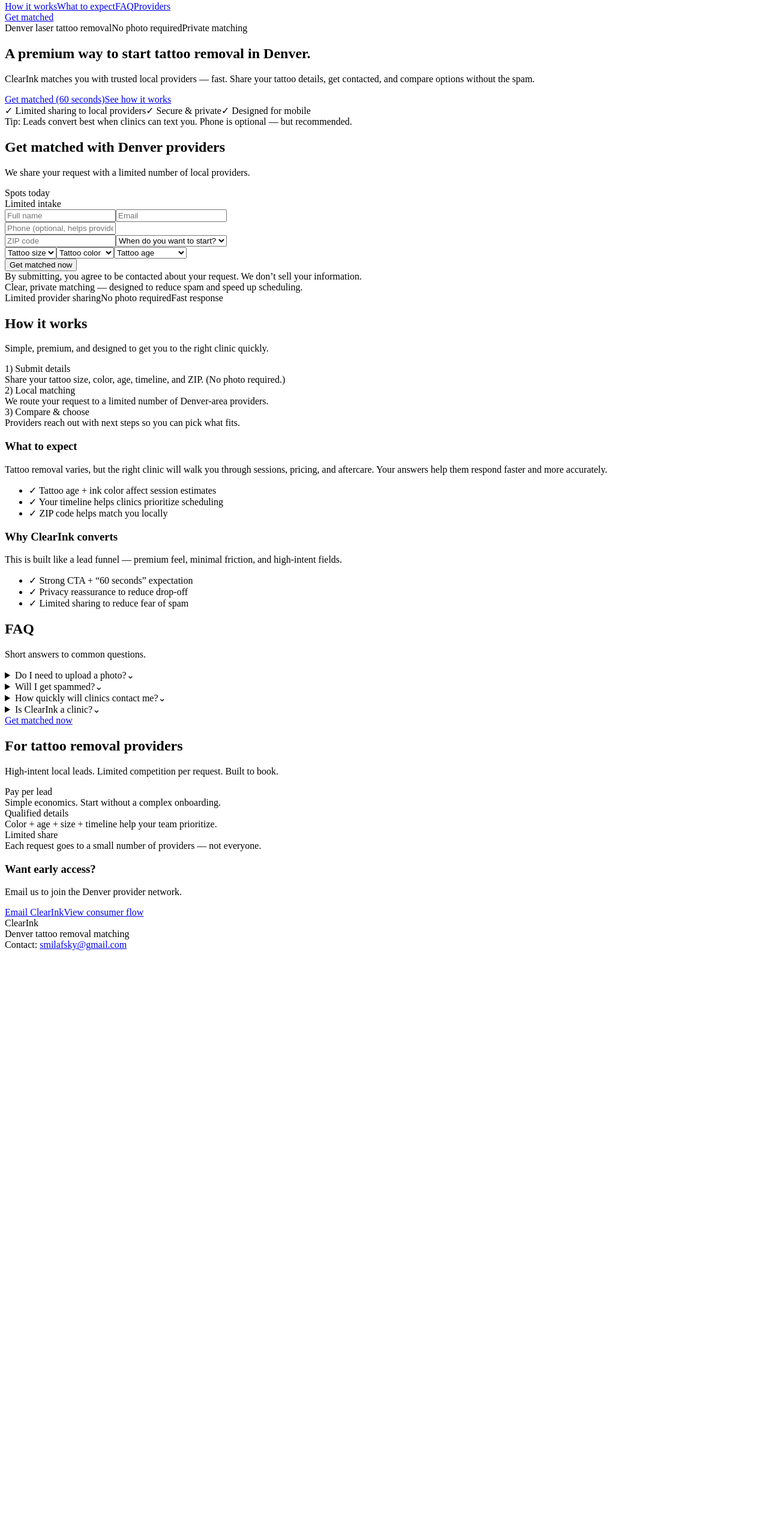
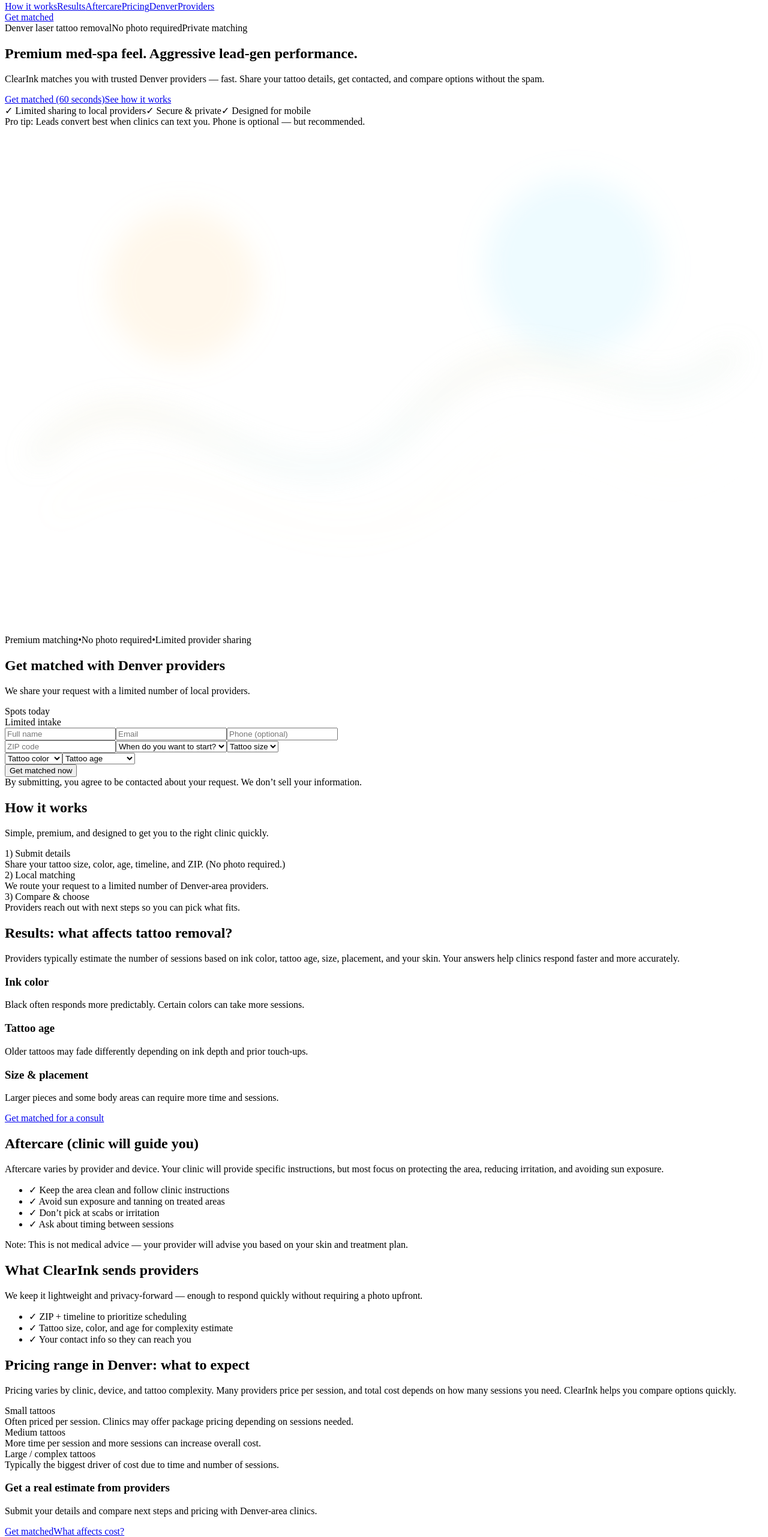
Before and after one commit to smilafsky/clearink-website, a Next.js app: page / in a window 1280 px wide. Shown: the part 24-2586 px from the top of the page at 60% size. Before the commit the page ends 1616 px from the top, so only its background shows below. Built offline with nearby package versions, Linux system fonts and the light colour scheme.

Commit message:
Update page.jsx

```diff
--- a/app/page.jsx
+++ b/app/page.jsx
@@ -1,4 +1,4 @@
-const FORM_ACTION_URL = "https://script.google.com/macros/s/AKfycbwoQETmXzQsBnpjHcMZsFYF33eTch-EkCSm8lyraLXbRZOpmboquu2u47ACgKKJVDKw/exec"; // <-- your Google Apps Script Web App URL
+const FORM_ACTION_URL = "PASTE_YOUR_WEB_APP_URL_HERE"; // <-- your Google Apps Script Web App URL
 
 function Pill({ children }) {
   return (
@@ -37,6 +37,75 @@
   );
 }
 
+/**
+ * Inline “luxury” hero image (SVG) so you don’t need to host anything.
+ * Looks premium, loads instantly, works on all devices.
+ */
+function HeroArt() {
+  return (
+    <div className="relative overflow-hidden rounded-[28px] border border-white/10 bg-black/30 shadow-[0_30px_90px_-40px_rgba(0,0,0,0.85)]">
+      <div className="absolute inset-0 opacity-70 bg-[radial-gradient(800px_500px_at_10%_20%,rgba(255,215,154,0.35),transparent_55%),radial-gradient(700px_450px_at_80%_30%,rgba(163,230,255,0.22),transparent_55%),radial-gradient(900px_700px_at_50%_100%,rgba(255,255,255,0.08),transparent_60%)]" />
+      <svg
+        viewBox="0 0 1200 800"
+        className="relative block h-[280px] w-full md:h-[420px]"
+        xmlns="http://www.w3.org/2000/svg"
+        aria-hidden="true"
+      >
+        <defs>
+          <linearGradient id="g1" x1="0" y1="0" x2="1" y2="1">
+            <stop offset="0" stopColor="rgba(255,215,154,0.55)" />
+            <stop offset="1" stopColor="rgba(163,230,255,0.35)" />
+          </linearGradient>
+          <linearGradient id="g2" x1="1" y1="0" x2="0" y2="1">
+            <stop offset="0" stopColor="rgba(255,255,255,0.22)" />
+            <stop offset="1" stopColor="rgba(255,215,154,0.08)" />
+          </linearGradient>
+          <filter id="blur" x="-30%" y="-30%" width="160%" height="160%">
+            <feGaussianBlur stdDeviation="22" />
+          </filter>
+        </defs>
+
+        <rect width="1200" height="800" fill="transparent" />
+
+        {/* abstract “ink swirl” ribbons */}
+        <path
+          d="M50 520 C 260 300, 430 700, 650 460 C 860 230, 980 520, 1150 360"
+          stroke="url(#g1)"
+          strokeWidth="24"
+          strokeLinecap="round"
+          fill="none"
+          opacity="0.55"
+          filter="url(#blur)"
+        />
+        <path
+          d="M80 610 C 320 430, 460 790, 720 560 C 930 370, 1000 650, 1150 500"
+          stroke="url(#g2)"
+          strokeWidth="18"
+          strokeLinecap="round"
+          fill="none"
+          opacity="0.6"
+          filter="url(#blur)"
+        />
+
+        {/* soft glow orbs */}
+        <circle cx="280" cy="250" r="120" fill="rgba(255,215,154,0.20)" filter="url(#blur)" />
+        <circle cx="900" cy="220" r="140" fill="rgba(163,230,255,0.18)" filter="url(#blur)" />
+        <circle cx="640" cy="650" r="170" fill="rgba(255,255,255,0.08)" filter="url(#blur)" />
+      </svg>
+
+      <div className="absolute bottom-0 left-0 right-0 p-5 md:p-6">
+        <div className="inline-flex items-center gap-2 rounded-2xl border border-white/10 bg-black/35 px-4 py-2 text-xs text-white/80 backdrop-blur">
+          <span className="font-semibold text-white">Premium matching</span>
+          <span className="text-white/40">•</span>
+          <span>No photo required</span>
+          <span className="text-white/40">•</span>
+          <span>Limited provider sharing</span>
+        </div>
+      </div>
+    </div>
+  );
+}
+
 export default function Home() {
   return (
     <main className="min-h-screen text-white">
@@ -57,8 +126,10 @@
 
           <nav className="hidden md:flex items-center gap-6 text-sm text-white/75">
             <a className="hover:text-white" href="#how">How it works</a>
-            <a className="hover:text-white" href="#results">What to expect</a>
-            <a className="hover:text-white" href="#faq">FAQ</a>
+            <a className="hover:text-white" href="#results">Results</a>
+            <a className="hover:text-white" href="#aftercare">Aftercare</a>
+            <a className="hover:text-white" href="#pricing">Pricing</a>
+            <a className="hover:text-white" href="#denver">Denver</a>
             <a className="hover:text-white" href="#providers">Providers</a>
           </nav>
 
@@ -82,14 +153,13 @@
             </div>
 
             <h1 className="mt-6 text-4xl font-bold tracking-tight md:text-5xl">
-              A premium way to start tattoo removal in Denver.
+              Premium med-spa feel. Aggressive lead-gen performance.
             </h1>
             <p className="mt-4 text-lg text-white/75 max-w-xl">
-              ClearInk matches you with trusted local providers — fast.
+              ClearInk matches you with trusted Denver providers — fast.
               Share your tattoo details, get contacted, and compare options without the spam.
             </p>
 
-            {/* Bold lead-gen cues */}
             <div className="mt-6 flex flex-col sm:flex-row gap-3">
               <a
                 href="#get-matched"
@@ -112,13 +182,21 @@
             </div>
 
             <div className="mt-6 rounded-2xl border border-white/10 bg-white/5 px-4 py-3 text-sm text-white/80 backdrop-blur">
-              <span className="font-semibold text-white">Tip:</span> Leads convert best when clinics can text you.
+              <span className="font-semibold text-white">Pro tip:</span> Leads convert best when clinics can text you.
               Phone is optional — but recommended.
             </div>
           </div>
 
-          {/* Form */}
-          <div id="get-matched" className="rounded-[28px] border border-white/10 bg-white/5 p-6 shadow-[0_30px_90px_-40px_rgba(0,0,0,0.8)] backdrop-blur">
+          {/* HERO IMAGE (added) */}
+          <HeroArt />
+        </div>
+
+        {/* Form (kept below hero for bold lead-gen) */}
+        <div className="mx-auto mt-10 max-w-6xl">
+          <div
+            id="get-matched"
+            className="rounded-[28px] border border-white/10 bg-white/5 p-6 shadow-[0_30px_90px_-40px_rgba(0,0,0,0.8)] backdrop-blur"
+          >
             <div className="flex items-start justify-between gap-4">
               <div>
                 <h2 className="text-xl font-bold">Get matched with Denver providers</h2>
@@ -133,7 +211,7 @@
             </div>
 
             <form action={FORM_ACTION_URL} method="POST" className="mt-5 space-y-3">
-              <div className="grid gap-3 sm:grid-cols-2">
+              <div className="grid gap-3 md:grid-cols-3">
                 <input
                   type="text"
                   name="name"
@@ -148,16 +226,15 @@
                   className="w-full rounded-2xl border border-white/10 bg-black/20 p-3 text-white placeholder:text-white/40 outline-none focus:ring-2 focus:ring-[#ffd79a]/40"
                   required
                 />
+                <input
+                  type="tel"
+                  name="phone"
+                  placeholder="Phone (optional)"
+                  className="w-full rounded-2xl border border-white/10 bg-black/20 p-3 text-white placeholder:text-white/40 outline-none focus:ring-2 focus:ring-[#ffd79a]/40"
+                />
               </div>
 
-              <input
-                type="tel"
-                name="phone"
-                placeholder="Phone (optional, helps providers reach you faster)"
-                className="w-full rounded-2xl border border-white/10 bg-black/20 p-3 text-white placeholder:text-white/40 outline-none focus:ring-2 focus:ring-[#ffd79a]/40"
-              />
-
-              <div className="grid gap-3 sm:grid-cols-2">
+              <div className="grid gap-3 md:grid-cols-3">
                 <input
                   type="text"
                   name="zip"
@@ -176,9 +253,6 @@
                   <option className="text-black">1–3 months</option>
                   <option className="text-black">Just researching</option>
                 </select>
-              </div>
-
-              <div className="grid gap-3 sm:grid-cols-3">
                 <select
                   name="size"
                   className="w-full rounded-2xl border border-white/10 bg-black/20 p-3 text-white outline-none focus:ring-2 focus:ring-[#ffd79a]/40"
@@ -190,7 +264,9 @@
                   <option className="text-black">Medium</option>
                   <option className="text-black">Large</option>
                 </select>
+              </div>
 
+              <div className="grid gap-3 md:grid-cols-2">
                 <select
                   name="color"
                   className="w-full rounded-2xl border border-white/10 bg-black/20 p-3 text-white outline-none focus:ring-2 focus:ring-[#ffd79a]/40"
@@ -202,7 +278,6 @@
                   <option className="text-black">Some color</option>
                   <option className="text-black">Heavy color</option>
                 </select>
-
                 <select
                   name="age"
                   className="w-full rounded-2xl border border-white/10 bg-black/20 p-3 text-white outline-none focus:ring-2 focus:ring-[#ffd79a]/40"
@@ -229,22 +304,6 @@
                 <span className="text-white font-semibold">We don’t sell your information.</span>
               </div>
             </form>
-          </div>
-        </div>
-      </section>
-
-      {/* Social-proof style band */}
-      <section className="px-6 pb-10">
-        <div className="mx-auto max-w-6xl rounded-3xl border border-white/10 bg-white/5 p-6 backdrop-blur">
-          <div className="flex flex-col gap-3 md:flex-row md:items-center md:justify-between">
-            <div className="text-sm text-white/80">
-              <span className="font-semibold text-white">Clear, private matching</span> — designed to reduce spam and speed up scheduling.
-            </div>
-            <div className="flex flex-wrap gap-2 text-xs">
-              <span className="rounded-full border border-white/10 bg-black/20 px-3 py-1 text-white/80">Limited provider sharing</span>
-              <span className="rounded-full border border-white/10 bg-black/20 px-3 py-1 text-white/80">No photo required</span>
-              <span className="rounded-full border border-white/10 bg-black/20 px-3 py-1 text-white/80">Fast response</span>
-            </div>
           </div>
         </div>
       </section>
@@ -276,33 +335,175 @@
         </div>
       </section>
 
-      {/* What to expect */}
+      {/* RESULTS (added) */}
       <section id="results" className="px-6 py-16">
+        <div className="mx-auto max-w-6xl">
+          <div className="mb-10">
+            <h2 className="text-3xl font-bold tracking-tight">Results: what affects tattoo removal?</h2>
+            <p className="mt-3 text-white/70 max-w-3xl">
+              Providers typically estimate the number of sessions based on ink color, tattoo age, size, placement, and your skin.
+              Your answers help clinics respond faster and more accurately.
+            </p>
+          </div>
+
+          <div className="grid gap-6 md:grid-cols-3">
+            <SoftCard>
+              <h3 className="text-lg font-bold">Ink color</h3>
+              <p className="mt-2 text-sm text-white/75">
+                Black often responds more predictably. Certain colors can take more sessions.
+              </p>
+            </SoftCard>
+            <SoftCard>
+              <h3 className="text-lg font-bold">Tattoo age</h3>
+              <p className="mt-2 text-sm text-white/75">
+                Older tattoos may fade differently depending on ink depth and prior touch-ups.
+              </p>
+            </SoftCard>
+            <SoftCard>
+              <h3 className="text-lg font-bold">Size & placement</h3>
+              <p className="mt-2 text-sm text-white/75">
+                Larger pieces and some body areas can require more time and sessions.
+              </p>
+            </SoftCard>
+          </div>
+
+          <div className="mt-8 flex justify-center">
+            <a
+              href="#get-matched"
+              className="inline-flex justify-center rounded-2xl bg-gradient-to-r from-white to-[#ffd79a] px-6 py-3 text-sm font-extrabold text-black shadow-[0_18px_55px_-18px_rgba(255,215,154,0.95)] hover:opacity-95 transition"
+            >
+              Get matched for a consult
+            </a>
+          </div>
+        </div>
+      </section>
+
+      {/* AFTERCARE (added) */}
+      <section id="aftercare" className="px-6 py-16">
         <div className="mx-auto max-w-6xl grid gap-8 md:grid-cols-2">
           <SoftCard>
-            <h3 className="text-xl font-bold">What to expect</h3>
-            <p className="mt-2 text-sm text-white/75">
-              Tattoo removal varies, but the right clinic will walk you through sessions, pricing, and aftercare.
-              Your answers help them respond faster and more accurately.
+            <h2 className="text-2xl font-bold tracking-tight">Aftercare (clinic will guide you)</h2>
+            <p className="mt-3 text-sm text-white/75">
+              Aftercare varies by provider and device. Your clinic will provide specific instructions, but most focus on
+              protecting the area, reducing irritation, and avoiding sun exposure.
             </p>
             <ul className="mt-5 space-y-3 text-sm text-white/75">
-              <li>✓ Tattoo age + ink color affect session estimates</li>
-              <li>✓ Your timeline helps clinics prioritize scheduling</li>
-              <li>✓ ZIP code helps match you locally</li>
+              <li>✓ Keep the area clean and follow clinic instructions</li>
+              <li>✓ Avoid sun exposure and tanning on treated areas</li>
+              <li>✓ Don’t pick at scabs or irritation</li>
+              <li>✓ Ask about timing between sessions</li>
             </ul>
+            <p className="mt-4 text-xs text-white/60">
+              Note: This is not medical advice — your provider will advise you based on your skin and treatment plan.
+            </p>
           </SoftCard>
 
           <SoftCard>
-            <h3 className="text-xl font-bold">Why ClearInk converts</h3>
-            <p className="mt-2 text-sm text-white/75">
-              This is built like a lead funnel — premium feel, minimal friction, and high-intent fields.
+            <h2 className="text-2xl font-bold tracking-tight">What ClearInk sends providers</h2>
+            <p className="mt-3 text-sm text-white/75">
+              We keep it lightweight and privacy-forward — enough to respond quickly without requiring a photo upfront.
             </p>
             <ul className="mt-5 space-y-3 text-sm text-white/75">
-              <li>✓ Strong CTA + “60 seconds” expectation</li>
-              <li>✓ Privacy reassurance to reduce drop-off</li>
-              <li>✓ Limited sharing to reduce fear of spam</li>
+              <li>✓ ZIP + timeline to prioritize scheduling</li>
+              <li>✓ Tattoo size, color, and age for complexity estimate</li>
+              <li>✓ Your contact info so they can reach you</li>
             </ul>
           </SoftCard>
+        </div>
+      </section>
+
+      {/* PRICING RANGE (added) */}
+      <section id="pricing" className="px-6 py-16">
+        <div className="mx-auto max-w-6xl">
+          <div className="mb-10">
+            <h2 className="text-3xl font-bold tracking-tight">Pricing range in Denver: what to expect</h2>
+            <p className="mt-3 text-white/70 max-w-3xl">
+              Pricing varies by clinic, device, and tattoo complexity. Many providers price per session, and total cost depends on
+              how many sessions you need. ClearInk helps you compare options quickly.
+            </p>
+          </div>
+
+          <div className="grid gap-6 md:grid-cols-3">
+            <Feature
+              title="Small tattoos"
+              desc="Often priced per session. Clinics may offer package pricing depending on sessions needed."
+            />
+            <Feature
+              title="Medium tattoos"
+              desc="More time per session and more sessions can increase overall cost."
+            />
+            <Feature
+              title="Large / complex tattoos"
+              desc="Typically the biggest driver of cost due to time and number of sessions."
+            />
+          </div>
+
+          <div className="mt-8 rounded-3xl border border-white/10 bg-white/5 p-7 backdrop-blur">
+            <h3 className="text-xl font-bold">Get a real estimate from providers</h3>
+            <p className="mt-2 text-sm text-white/75">
+              Submit your details and compare next steps and pricing with Denver-area clinics.
+            </p>
+            <div className="mt-5 flex flex-col sm:flex-row gap-3">
+              <a
+                href="#get-matched"
+                className="inline-flex justify-center rounded-2xl bg-gradient-to-r from-white to-[#ffd79a] px-6 py-3 text-sm font-extrabold text-black hover:opacity-95 transition"
+              >
+                Get matched
+              </a>
+              <a
+                href="#results"
+                className="inline-flex justify-center rounded-2xl border border-white/15 bg-white/5 px-6 py-3 text-sm font-semibold text-white hover:bg-white/10 transition"
+              >
+                What affects cost?
+              </a>
+            </div>
+          </div>
+        </div>
+      </section>
+
+      {/* DENVER NEIGHBORHOODS (added) */}
+      <section id="denver" className="px-6 py-16">
+        <div className="mx-auto max-w-6xl">
+          <div className="mb-10">
+            <h2 className="text-3xl font-bold tracking-tight">Serving Denver neighborhoods</h2>
+            <p className="mt-3 text-white/70 max-w-3xl">
+              ClearInk matches people across the Denver metro with local tattoo removal providers.
+              If you’re searching “tattoo removal near me” in any of these areas, you’re in the right place.
+            </p>
+          </div>
+
+          <div className="grid gap-4 md:grid-cols-3">
+            {[
+              "LoDo",
+              "RiNo",
+              "Capitol Hill",
+              "Cherry Creek",
+              "Highlands",
+              "Wash Park",
+              "Baker",
+              "Five Points",
+              "Stapleton / Central Park",
+              "Lakewood",
+              "Aurora",
+              "Englewood",
+            ].map((n) => (
+              <div
+                key={n}
+                className="rounded-2xl border border-white/10 bg-white/5 px-4 py-3 text-sm text-white/80 backdrop-blur"
+              >
+                {n}
+              </div>
+            ))}
+          </div>
+
+          <div className="mt-8 flex justify-center">
+            <a
+              href="#get-matched"
+              className="inline-flex justify-center rounded-2xl bg-gradient-to-r from-white to-[#ffd79a] px-6 py-3 text-sm font-extrabold text-black shadow-[0_18px_55px_-18px_rgba(255,215,154,0.95)] hover:opacity-95 transition"
+            >
+              Get matched in Denver
+            </a>
+          </div>
         </div>
       </section>
 
@@ -311,9 +512,7 @@
         <div className="mx-auto max-w-6xl">
           <div className="mb-10">
             <h2 className="text-3xl font-bold tracking-tight">FAQ</h2>
-            <p className="mt-3 text-white/70 max-w-2xl">
-              Short answers to common questions.
-            </p>
+            <p className="mt-3 text-white/70 max-w-2xl">Short answers to common questions.</p>
           </div>
 
           <div className="grid gap-4 md:grid-cols-2">
@@ -331,17 +530,8 @@
             />
             <FAQ
               q="Is ClearInk a clinic?"
-              a="No. ClearInk matches you with providers. Your clinic will handle medical guidance, sessions, and pricing."
+              a="No. ClearInk matches you with providers. Your clinic handles medical guidance, sessions, and pricing."
             />
-          </div>
-
-          <div className="mt-8 flex justify-center">
-            <a
-              href="#get-matched"
-              className="inline-flex justify-center rounded-2xl bg-gradient-to-r from-white to-[#ffd79a] px-6 py-3 text-sm font-extrabold text-black shadow-[0_18px_55px_-18px_rgba(255,215,154,0.95)] hover:opacity-95 transition"
-            >
-              Get matched now
-            </a>
           </div>
         </div>
       </section>
@@ -357,9 +547,9 @@
           </div>
 
           <div className="grid gap-6 md:grid-cols-3">
-            <Feature title="Pay per lead" desc="Simple economics. Start without a complex onboarding." />
-            <Feature title="Qualified details" desc="Color + age + size + timeline help your team prioritize." />
-            <Feature title="Limited share" desc="Each request goes to a small number of providers — not everyone." />
+            <Feature title="Pay per lead" desc="Simple economics. Start without complex onboarding." />
+            <Feature title="Qualified details" desc="Color + age + size + timeline help prioritize." />
+            <Feature title="Limited share" desc="Each request goes to a small number of providers." />
           </div>
 
           <div className="mt-8 rounded-3xl border border-white/10 bg-white/5 p-7 backdrop-blur">
```
